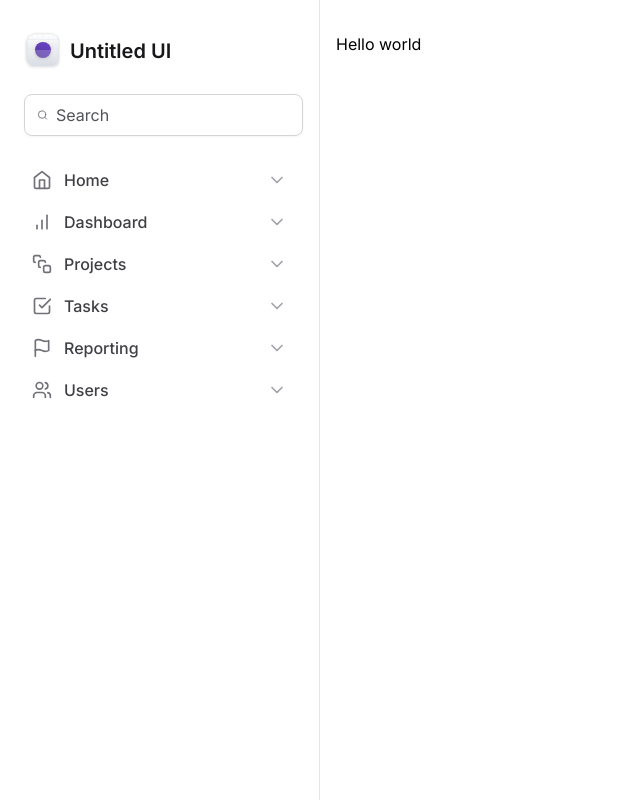
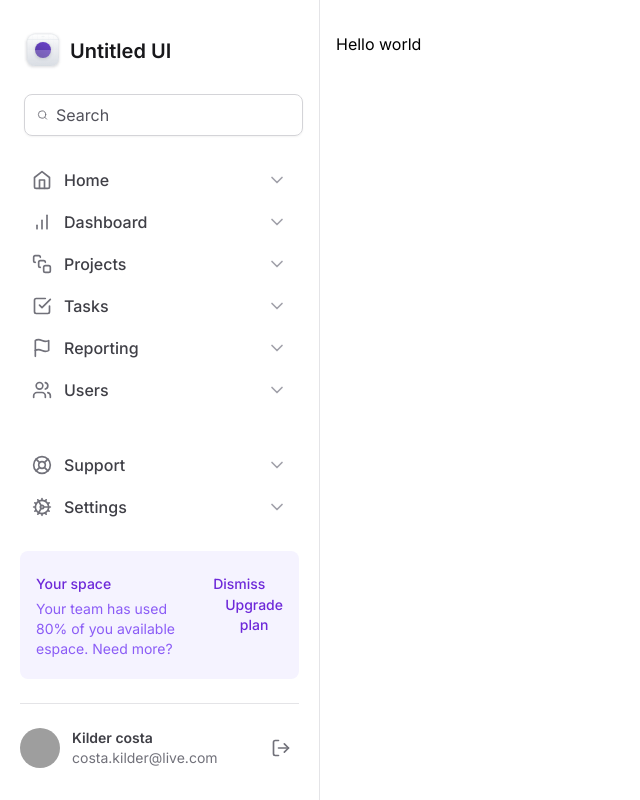
Before and after one commit to killer-cf/tailwind-avanced-next, a Next.js app: page / in a window 1280 px wide. Shown: the whole page, without its empty margins (0-640 px from the left). Built offline with nearby package versions, Linux system fonts and the light colour scheme; grey boxes are pictures that could not be loaded.

Commit message:
style Profile and UserSpace

```diff
--- a/src/components/Sidebar/MainNavigation/index.tsx
+++ /dev/null
@@ -1,22 +0,0 @@
-import {
-  BarChart,
-  CheckSquare,
-  Flag,
-  Home,
-  SquareStack,
-  Users,
-} from 'lucide-react'
-import { NavItem } from './NavItem'
-
-export function MainNavigation() {
-  return (
-    <nav className="space-y-0.5">
-      <NavItem title="Home" icon={Home} />
-      <NavItem title="Dashboard" icon={BarChart} />
-      <NavItem title="Projects" icon={SquareStack} />
-      <NavItem title="Tasks" icon={CheckSquare} />
-      <NavItem title="Reporting" icon={Flag} />
-      <NavItem title="Users" icon={Users} />
-    </nav>
-  )
-}
--- /dev/null
+++ b/src/components/Sidebar/Profile.tsx
@@ -0,0 +1,29 @@
+import { LogOut } from 'lucide-react'
+
+export function Profile() {
+  return (
+    <div className="grid-cols-profile grid items-center gap-3">
+      <img
+        src="https://github.com/killer-cf.png"
+        alt="user image"
+        className="h-10 w-10 rounded-full"
+      />
+
+      <div className="flex flex-col truncate">
+        <span className="text-sm font-semibold text-zinc-700">
+          Kilder costa
+        </span>
+        <span className="truncate text-sm text-zinc-500">
+          costa.kilder@live.com
+        </span>
+      </div>
+
+      <button
+        type="button"
+        className="ml-auto rounded-md p-2 hover:bg-zinc-500"
+      >
+        <LogOut className="h-5 w-5 text-zinc-500" />
+      </button>
+    </div>
+  )
+}
--- /dev/null
+++ b/src/components/Sidebar/UsedSpaceWidget.tsx
@@ -0,0 +1,33 @@
+export function UsedSpaceWidget() {
+  return (
+    <div className="flex-xol flex gap-4 rounded-lg bg-violet-50 px-4 py-5">
+      <div className="space-y-1">
+        <span className="text-sm/5 font-medium text-violet-700">
+          Your space
+        </span>
+        <p className="text-sm/5 text-violet-500">
+          Your team has used 80% of you available espace. Need more?
+        </p>
+      </div>
+
+      <div className="h-2 rounded-full bg-violet-100">
+        <div className="h-2 w-4/5 rounded-full bg-violet-600"></div>
+      </div>
+
+      <div className="space-x-3">
+        <button
+          type="button"
+          className="hover:text-violet-7800 text-sm font-medium text-violet-700"
+        >
+          Dismiss
+        </button>
+        <button
+          type="button"
+          className="text-sm font-medium text-violet-700 hover:text-violet-900"
+        >
+          Upgrade plan
+        </button>
+      </div>
+    </div>
+  )
+}
--- a/src/components/Sidebar/index.tsx
+++ b/src/components/Sidebar/index.tsx
@@ -1,10 +1,22 @@
-import { Search } from 'lucide-react'
+import {
+  BarChart,
+  CheckSquare,
+  Cog,
+  Flag,
+  Home,
+  LifeBuoy,
+  Search,
+  SquareStack,
+  Users,
+} from 'lucide-react'
 import { Logo } from './Logo'
-import { MainNavigation } from './MainNavigation'
+import { NavItem } from './NavItem'
+import { UsedSpaceWidget } from './UsedSpaceWidget'
+import { Profile } from './Profile'
 
 export function Sidebar() {
   return (
-    <aside className="space-y-6 border-r border-zinc-200 px-5 py-8">
+    <aside className="flex flex-col gap-6 border-r border-zinc-200 px-5 py-8">
       <Logo />
 
       <div className="mx-1 flex w-full items-center gap-2 rounded-lg border border-zinc-300 px-3 py-2 shadow-sm">
@@ -15,7 +27,27 @@ export function Sidebar() {
         />
       </div>
 
-      <MainNavigation />
+      <nav className="space-y-0.5">
+        <NavItem title="Home" icon={Home} />
+        <NavItem title="Dashboard" icon={BarChart} />
+        <NavItem title="Projects" icon={SquareStack} />
+        <NavItem title="Tasks" icon={CheckSquare} />
+        <NavItem title="Reporting" icon={Flag} />
+        <NavItem title="Users" icon={Users} />
+      </nav>
+
+      <div className="mt-auto flex flex-col gap-6">
+        <nav className="space-y-0.5">
+          <NavItem title="Support" icon={LifeBuoy} />
+          <NavItem title="Settings" icon={Cog} />
+        </nav>
+
+        <UsedSpaceWidget />
+
+        <div className="h-px bg-zinc-200" />
+
+        <Profile />
+      </div>
     </aside>
   )
 }
--- a/tailwind.config.js
+++ b/tailwind.config.js
@@ -9,6 +9,7 @@ module.exports = {
     extend: {
       gridTemplateColumns: {
         app: 'minmax(18rem, 20rem) 1fr',
+        profile: 'max-content 1fr min-content',
       },
     },
   },
```
Also changed, not shown: src/components/Sidebar/NavItem.tsx (renamed from src/components/Sidebar/MainNavigation/NavItem.tsx).
